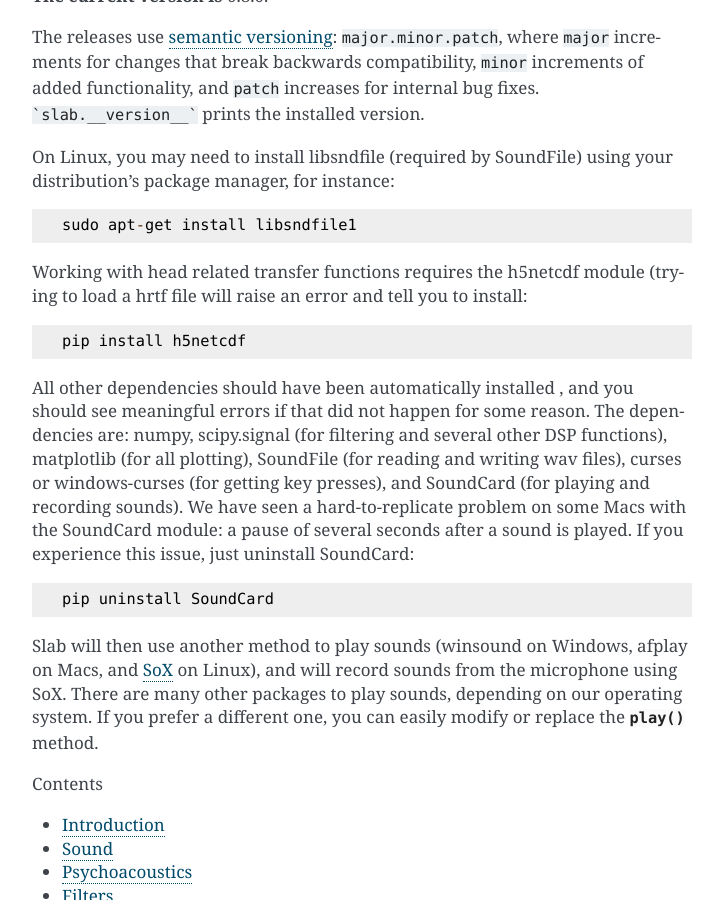
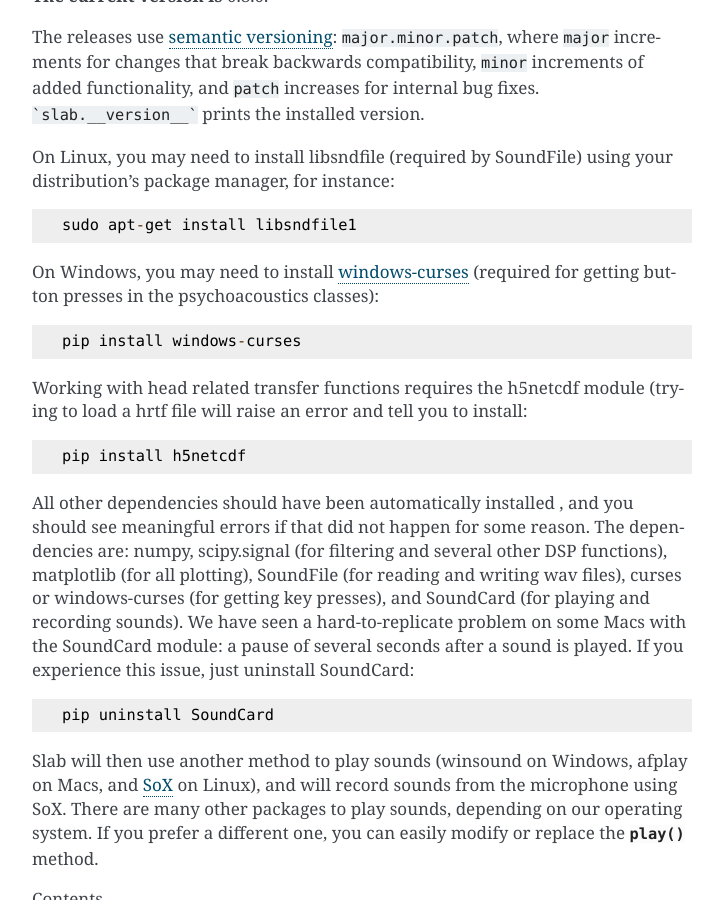
Before and after one commit to DrMarc/slab, a Sphinx documentation site: the page built from docs/index.rst, in a window 1280 px wide and 900 px high, scrolled down 949 px. Shown: the whole window, without its empty margins (388-1111 px from the left). Built offline with Sphinx 7.4.7, drawn with Linux system fonts in a browser that asks for light colours.

Commit message:
added Windows install instructions

```diff
--- a/docs/index.rst
+++ b/docs/index.rst
@@ -31,6 +31,10 @@
 
     sudo apt-get install libsndfile1
 
+On Windows, you may need to install `windows-curses <https://pypi.org/project/windows-curses/>`_ (required for getting button presses in the psychoacoustics classes)::
+
+    pip install windows-curses
+
 Working with head related transfer functions requires the h5netcdf module (trying to load a hrtf file will raise an error and tell you to install::
 
     pip install h5netcdf
```
